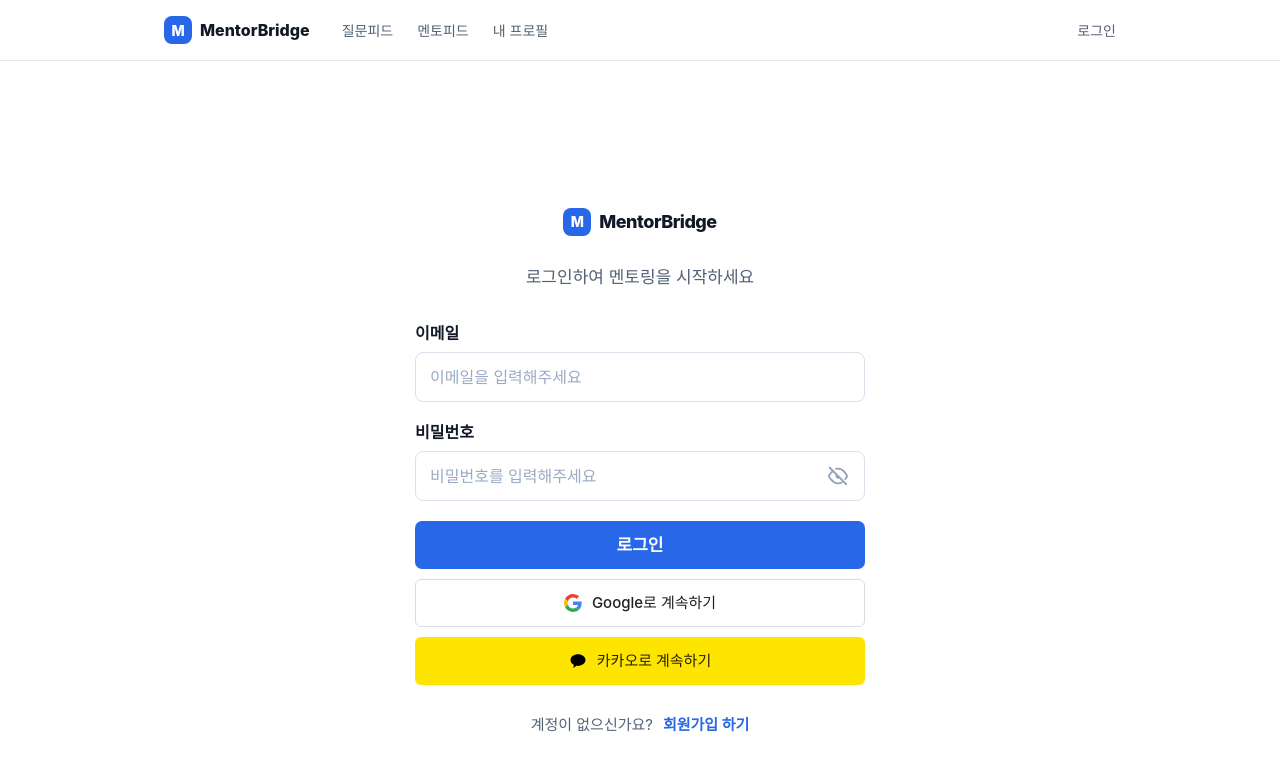
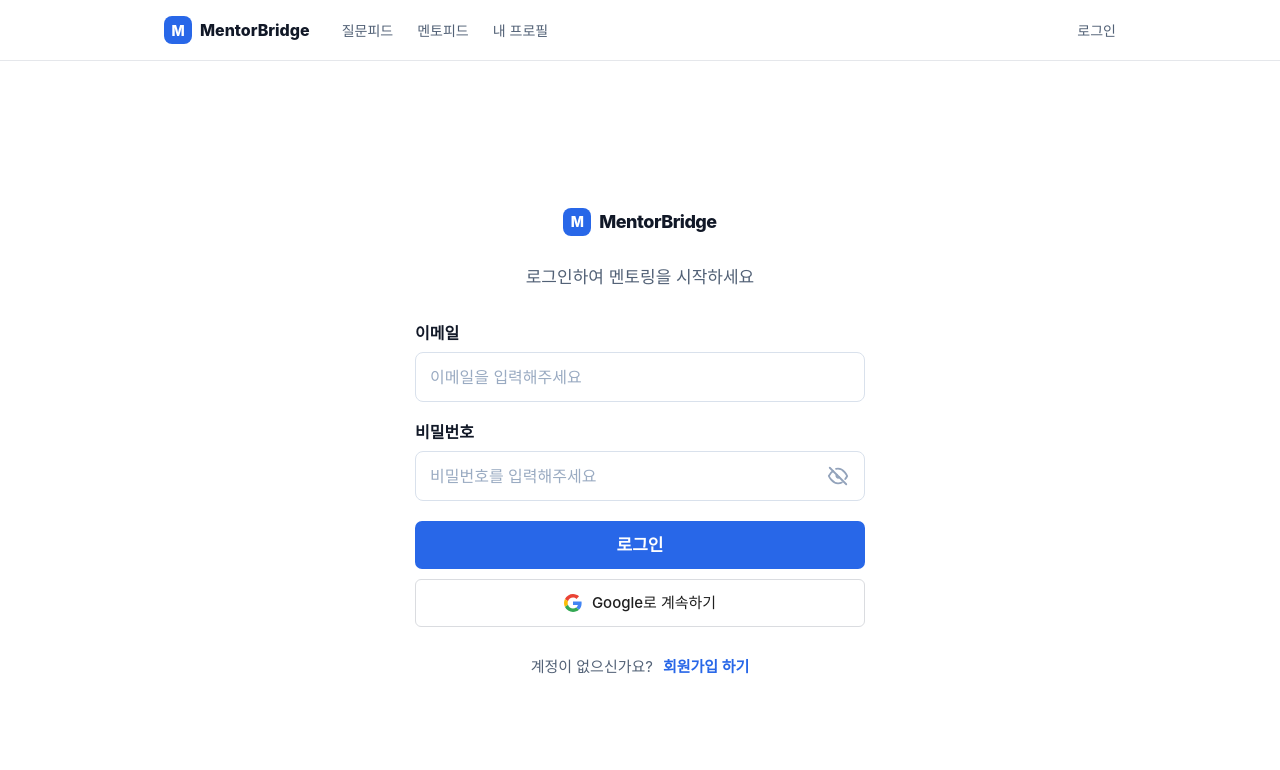
Before and after one commit to likelion-backend-24th/ProjectTeam_5, a Next.js app in the folder frontend/: page /login in a window 1280 px wide. Shown: the top 770 px of the page. Built offline with nearby package versions, Linux system fonts and the light colour scheme; no server answers.

Commit message:
fix: kakao 버그 생김 일단 중지

```diff
--- a/frontend/src/app/oauth/SocialLoginButtons.jsx
+++ b/frontend/src/app/oauth/SocialLoginButtons.jsx
@@ -49,7 +49,7 @@
   return (
     <div className={styles.container}>
       <GoogleLoginButton disabled={disabled} />
-      <KakaoLoginButton disabled={disabled} />
+      {/* <KakaoLoginButton disabled={disabled} /> */}
     </div>
   );
 }
```
